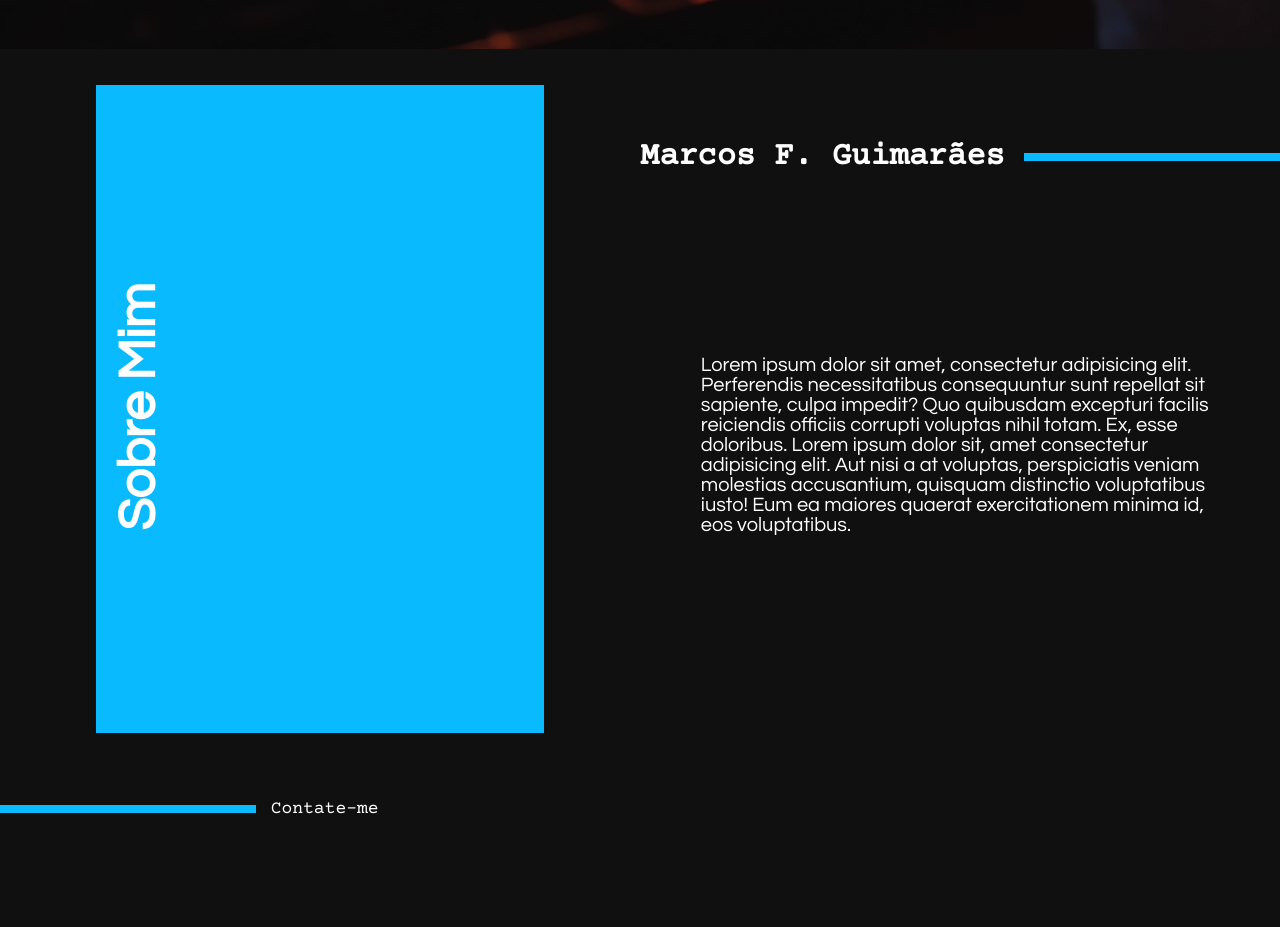
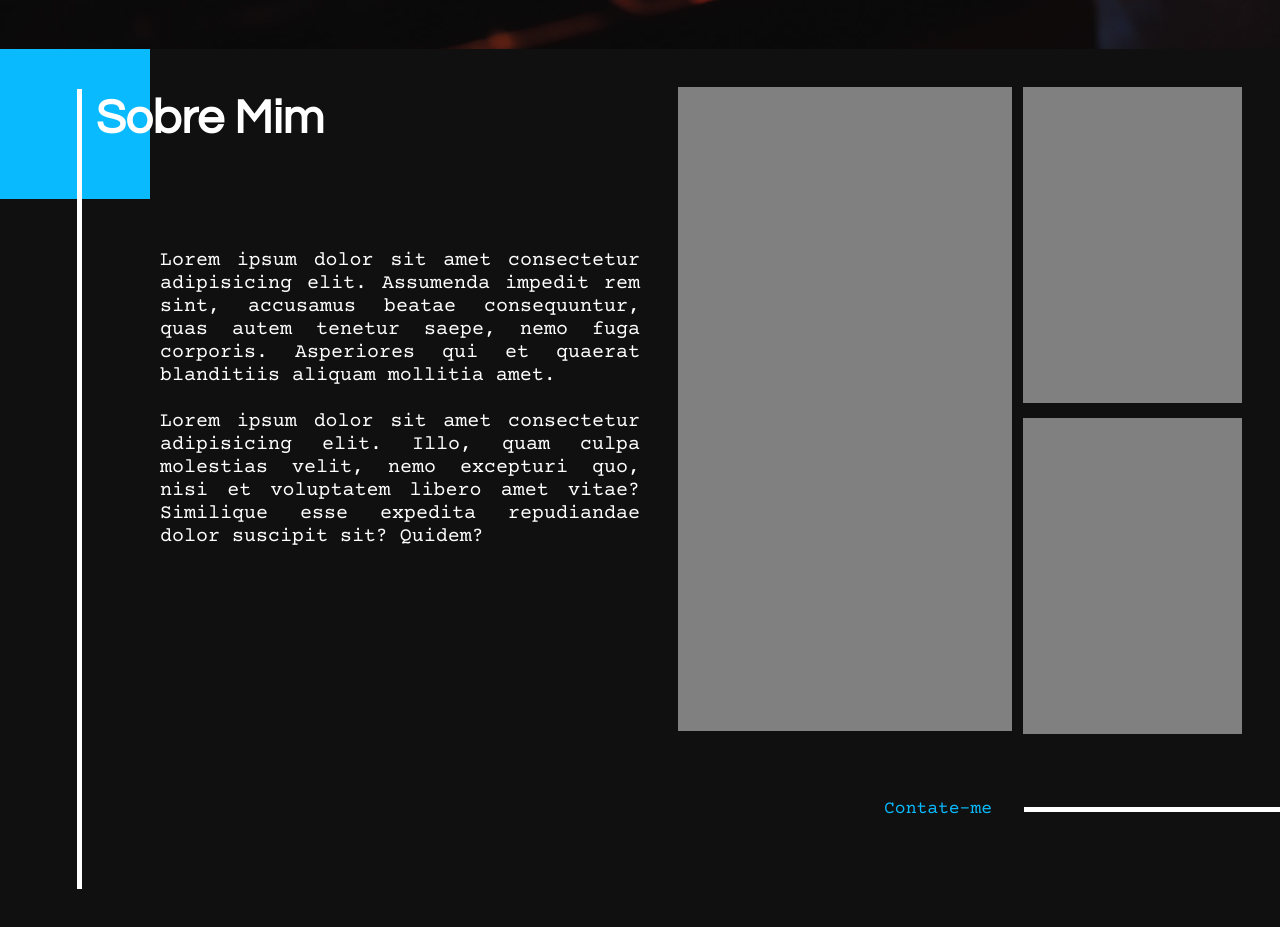
Before and after one commit to Markfgui675/SitePortif-lio, a plain HTML site: page index.html in a window 1280 px wide. Shown: the part 751-1678 px from the top of the page. Drawn offline with nearby package versions, Linux system fonts and the light colour scheme.

Commit message:
Criação do novo design da seção about

```diff
--- a/index.html
+++ b/index.html
@@ -65,37 +65,37 @@
 
         <div class="about" id="about">
 
-            <div class="container">
-                <div class="box-img" data-aos="zoom-in-right" data-aos-offset="330" data-aos-duration="2500">
-                    <div class="bxImg">
-                        <div class="img"></div>
-                    </div>
-                    <div class="bxTitle">
+            <div class="content-about">
+                <div class="container">
+                    <div class="square"></div>
+                    <div class="title">
                         <h2>Sobre Mim</h2>
                     </div>
                 </div>
-
-                <div class="box-text">
-
-                    <div class="bxTitle">
-                        <div class="Title" data-aos="fade-in" data-aos-offset="330">
-                            <h2>Marcos F. Guimarães</h2>
-                        </div>
-                        <div class="line" data-aos="fade-left"
-                        data-aos-offset="300"
-                        data-aos-easing="ease-in-sine"></div>
-                    </div>
-
-                    <div class="text"  data-aos="fade-up"
-                    data-aos-duration="3000">
-                        <p>Lorem ipsum dolor sit amet, consectetur adipisicing elit. Perferendis necessitatibus consequuntur sunt repellat sit sapiente, culpa impedit? Quo quibusdam excepturi facilis reiciendis officiis corrupti voluptas nihil totam. Ex, esse doloribus. Lorem ipsum dolor sit, amet consectetur adipisicing elit. Aut nisi a at voluptas, perspiciatis veniam molestias accusantium, quisquam distinctio voluptatibus iusto! Eum ea maiores quaerat exercitationem minima id, eos voluptatibus.</p>
-                    </div>
+                <div class="line"></div>
+                <div class="text">
+                    <p>Lorem ipsum dolor sit amet consectetur adipisicing elit. Assumenda impedit rem sint, accusamus beatae consequuntur, quas autem tenetur saepe, nemo fuga corporis. Asperiores qui et quaerat blanditiis aliquam mollitia amet. <br> <br> Lorem ipsum dolor sit amet consectetur adipisicing elit. Illo, quam culpa molestias velit, nemo excepturi quo, nisi et voluptatem libero amet vitae? Similique esse expedita repudiandae dolor suscipit sit? Quidem?</p>
                 </div>
             </div>
 
-            <div class="button">
-                <div class="line" data-aos="fade-right" data-aos-duration="1500"></div>
-                <a href="contato.html" rel="external" target="_blank" data-aos="fade-down-right" data-aos-duration="1500">Contate-me</a>
+            <div class="img-btn">
+                <div class="imgs">
+                    <div class="bigImg">
+                        <div class="img"></div>
+                    </div>
+                    <div class="smallImg">
+                        <div class="img ut"></div>
+                        <div class="img"></div>
+                    </div>
+                </div>
+                <div class="btn">
+                    <div class="button">
+                        <a href="contato.html">
+                            Contate-me
+                        </a>
+                    </div>
+                    <div class="line"></div>
+                </div>
             </div>
 
         </div>
--- a/main.css
+++ b/main.css
@@ -31,67 +31,59 @@
     display: flex;
     justify-content: space-around;
     align-items: center;
+    flex-direction: row;
+}
+.about .content-about{
+    width: 50%;
+    height: 100%;
+    display: flex;
     flex-direction: column;
+    position: relative;
 }
-.about .container{
+.about .content-about .container{
     width: 100%;
-    height: 90%;
+    display: flex;
+    position: relative;
+}
+.about .content-about .container .square{
+    width: 150px;
+    height: 150px;
+    background: var(--capri);
+}
+.about .content-about .container .title{
+    position: absolute;
+    top: 30%;
+    left: 15%;
+}
+.about .content-about .container .title h2{
+    color: var(--branco);
+    font-family: 'Questrial', sans-serif;
+    font-size: 48px;
+}
+.about .content-about .line{
+    width: 5px;
+    height: 100%;
+    background: var(--branco);
+    position: absolute;
+    top: 5%;
+    left: 12%;
+}
+.about .content-about .text{
     display: flex;
     justify-content: center;
     align-items: center;
-    flex-direction: row;
+    position: absolute;
+    top: 25%;
+    left: 25%;
 }
-.about .container{
-    width: 100%;
-    height: 90%;
-    display: flex;
-    justify-content: center;
-    align-items: center;
-    flex-direction: row;
-}
-.about .container .box-img{
-    width: 50%;
-    height: 100%;
-    display: flex;
-    justify-content: center;
-    align-items: center;
-    position: relative;
-    padding: 2%;
-}
-.about .container .box-img .bxImg{
-    position: absolute;
-    width: 70%;
-    height: 90%;
-    background: var(--capri);
-    margin: auto;
-    z-index: 1;
-}
-.about .container .box-img .bxImg .img{
-    width: 80%;
-    height: 90%;
-    background: url(imagens/tobias-rademacher-kUKF6fv0uss-unsplash.jpg);
-    background-size: cover;
-    position: absolute;
-    top: 5%;
-    left: 16%;
+.about .content-about .text p{
+    color: var(--branco);
+    font-family: 'Courier Prime', monospace;
+    font-size: 20px;
+    text-align: justify;
 }
 
-.about .container .box-img .bxTitle{
-    position: absolute;
-    z-index: 2;
-    top: 46%;
-    left: 2%;
-    color: white;
-    transform: rotateZ(-90deg);
-}
-.about .container .box-img .bxTitle h2{
-    font-size: 52px;
-    font-family: 'Questrial', sans-serif;
-}
-
-
-
-.about .container .box-text{
+.about .img-btn{
     width: 50%;
     height: 100%;
     display: flex;
@@ -99,79 +91,69 @@
     align-items: center;
     flex-direction: column;
 }
-.about .container .box-text .bxTitle{
+.about .img-btn .imgs{
+    width: 100%;
+    height: 90%;
+    display: flex;
+    justify-content: center;
+    align-items: center;
+    flex-direction: row;
+    padding: 5%;
+}
+.about .img-btn .imgs .bigImg{
+    width: 60%;
+    height: 100%;
+    padding: 1%;
+}
+.about .img-btn .imgs .bigImg .img{
+    width: 100%;
+    height: 100%;
+    background: gray;
+}
+.about .img-btn .imgs .smallImg{
+    width: 40%;
+    height: 100%;
+    padding: 1%;
+}
+.about .img-btn .imgs .smallImg .img{
+    width: 100%;
+    height: 49%;
+    background: gray;
+}
+.about .img-btn .imgs .smallImg .img.ut{
+    margin-bottom: 7%;
+}
+.about .img-btn .btn{
     width: 100%;
     height: 10%;
     display: flex;
-    justify-content: space-between;
+    justify-content: flex-end;
     align-items: center;
-    flex-direction: row;
 }
-.about .container .box-text .bxTitle .Title{
+.about .img-btn .btn .button{
     width: 60%;
     height: 100%;
     display: flex;
-    justify-content: flex-start;
+    justify-content: flex-end;
     align-items: center;
+    padding: 5%;
 }
-.about .container .box-text .bxTitle .Title h2{
+.about .img-btn .btn .button a{
+    text-decoration: none;
+    color: var(--capri);
     font-family: 'Courier Prime', monospace;
-    font-size: 32px;
+    font-size: 18px;
+    transition: all .2s;
+}
+.about .img-btn .btn .button a:hover{
     color: var(--branco);
 }
-.about .container .box-text .bxTitle .line{
+.about .img-btn .btn .line{
+    height: 5px;
     width: 40%;
-    height: 10%;
-    background: var(--capri);
-}
-.about .container .box-text .text{
-    width: 85%;
-    height: 70%;
-    display: flex;
-    justify-content: center;
-    align-items: center;
-    padding: 2%;
-}
-.about .container .box-text .text p{
-    color: white;
-    font-family: 'Questrial', sans-serif;
-    font-size: 20px;
+    background: var(--branco);
 }
 
-
-.about .button{
-    width: 100%;
-    height: 10%;
-    display: flex;
-    justify-content: flex-start;
-    align-items: center;
-}
-.about .button .line{
-    width: 20%;
-    height: 10%;
-    background: var(--capri);
-    margin-right: 2%;
-}
-.about .button a{
-    text-decoration: none;
-    color: var(--branco);
-    font-family: 'Courier Prime', monospace;
-    font-size: 18px;
-    transition: all .3s;
-    position: relative;
-    animation: linkContato 1s infinite alternate;
-}
-@keyframes linkContato {
-    from{
-        right: 0%;
-    }
-    to{
-        right: 1%;
-    }
-}
-.about .button a:hover{
-    color: var(--capri);
-}
 
 
 
@@ -233,13 +215,15 @@
 
 }
 @media (max-width: 750px){
-    .about .container .box-img{
+    .about .content-about{
+        width: 100%;
+    }
+    .about .img-btn{
         display: none;
     }
-    .about .container .box-text{
-        width: 100%;
-    }
-    .about .container .box-text .bxTitle .Title h2{
-        margin-left: 10%;
+    .about .content-about .text{
+        top: 25%;
+        left: 15%;
+        padding: 5%;
     }
 }
```
